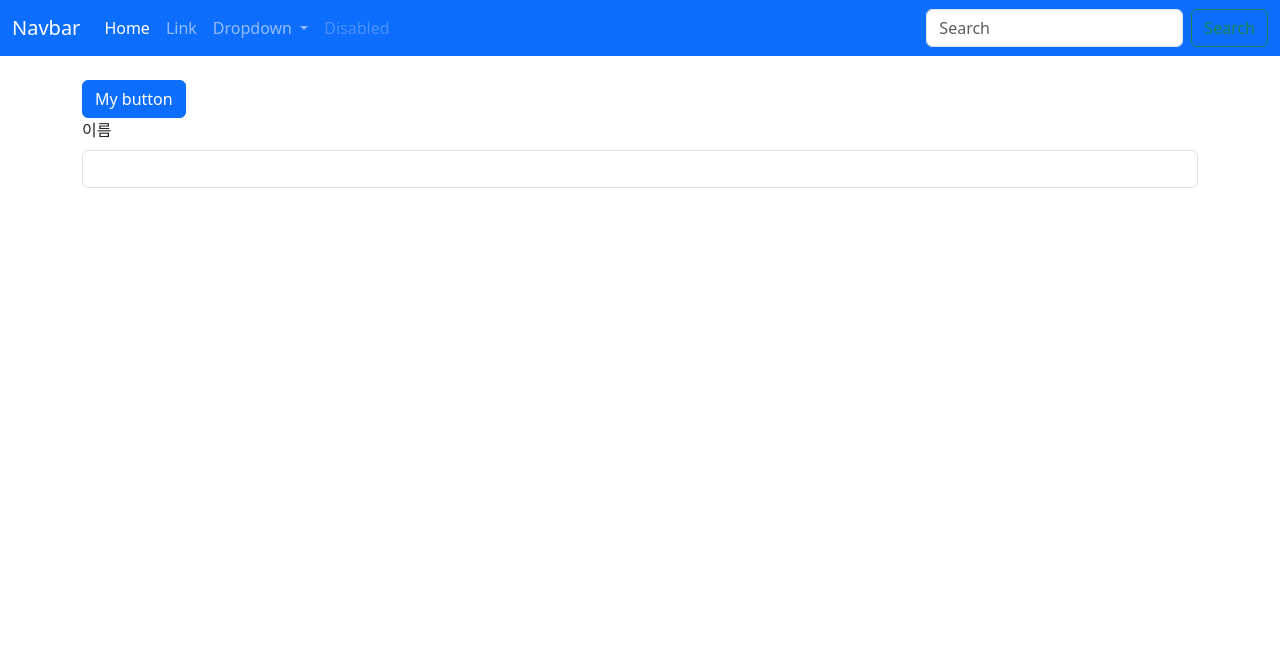
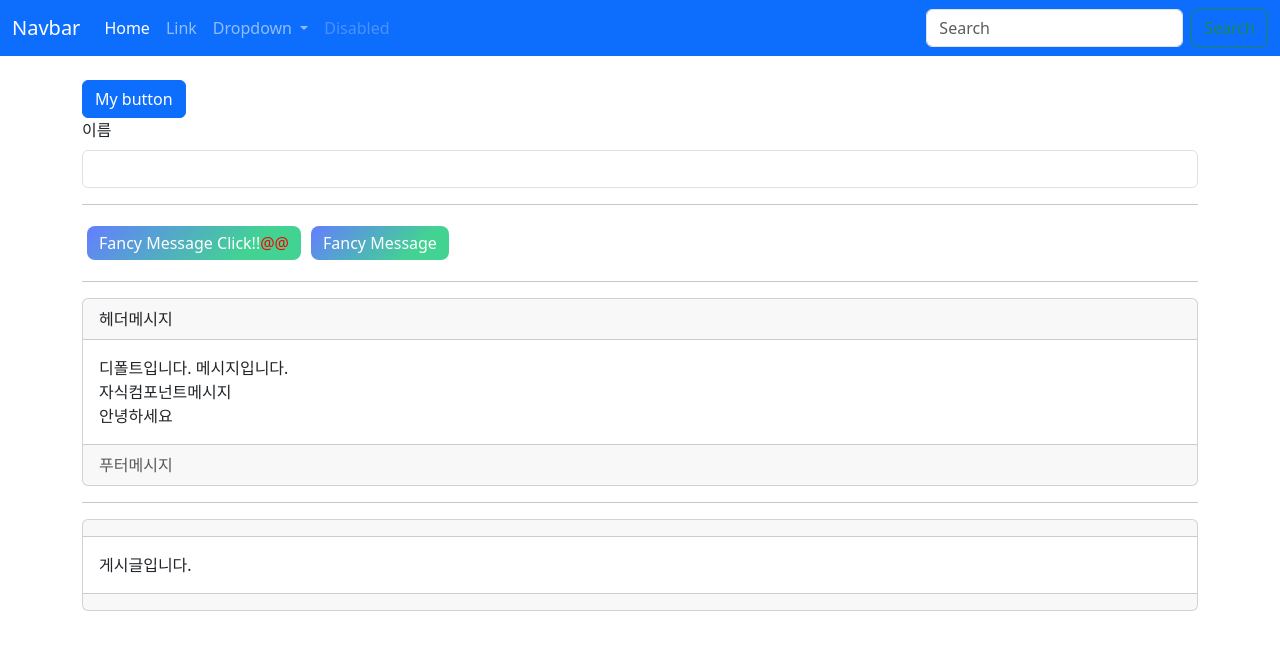
Before and after one commit to warpfence/learn-vue3, a Vue app: page / in a window 1280 px wide. Shown: the top 650 px of the page. Built offline with nearby package versions, Linux system fonts and the light colour scheme; the HTML template or start-up script is replaced by a standard one.

Commit message:
[✨ Feat] Slot

```diff
--- a/src/components/AppCard.vue
+++ b/src/components/AppCard.vue
@@ -1,61 +1,33 @@
 <template>
 	<div class="card">
+		<div class="card-header">
+			<slot v-if="$slots.header" name="header" header-message="헤더메시지"
+				>#Header</slot
+			>
+		</div>
 		<div class="card-body">
-			<!-- type==news ? news : notice -->
-			<span class="badge bg-secondary">{{ typeName }}</span>
-			<h5 class="card-title red mt-2">{{ title }}</h5>
-			<p class="card-text">{{ contents }}</p>
-			<a href="#" class="btn" :class="isLikeClass" @click="toggleLike"
-				>좋아요</a
+			<slot :child-message="childMessage" hello-message="안녕하세요"
+				>#Body</slot
+			>
+		</div>
+		<div class="card-footer text-body-secondary">
+			<slot v-if="hasFooter" name="footer" footer-message="푸터메시지"
+				>#Footer</slot
 			>
 		</div>
 	</div>
 </template>
 
 <script>
-import { computed } from 'vue';
+import { computed, ref } from 'vue';
 
 export default {
-	props: {
-		type: {
-			type: String,
-			default: 'news',
-			validator: value => {
-				return ['news', 'notice'].includes(value);
-			},
-		},
-		title: {
-			type: String,
-			required: true,
-		},
-		contents: {
-			type: String,
-			// required: true,
-		},
-		isLike: {
-			type: Boolean,
-			default: false,
-		},
-	},
-	emits: ['toggleLike'],
-	setup(props, context) {
-		// console.log('props.title: ', props.title);
-		const isLikeClass = computed(() =>
-			props.isLike ? 'btn-danger' : 'btn-outline-danger',
-		);
-		const typeName = computed(() =>
-			props.type === 'news' ? '뉴스' : '공지사항',
-		);
-		const toggleLike = () => {
-			context.emit('toggleLike');
-		};
-		return {
-			isLikeClass,
-			typeName,
-			toggleLike,
-		};
+	setup(props, { slots }) {
+		const childMessage = ref('자식컴포넌트메시지');
+		const hasFooter = computed(() => !!slots.footer);
+		return { childMessage, hasFooter };
 	},
 };
 </script>
 
-<style></style>
+<style lang="scss" scoped></style>
--- /dev/null
+++ b/src/components/FancyButton.vue
@@ -0,0 +1,28 @@
+<template>
+	<button class="fancy-btn">
+		<slot :fancy-message="fancyMessage"></slot>
+	</button>
+</template>
+
+<script>
+import { ref } from 'vue';
+
+export default {
+	setup() {
+		const fancyMessage = ref('Fancy Message');
+		return { fancyMessage };
+	},
+};
+</script>
+
+<style scoped>
+.fancy-btn {
+	color: #fff;
+	background: linear-gradient(315deg, #42d392 25%, #647eff);
+	border: none;
+	padding: 5px 12px;
+	margin: 5px;
+	border-radius: 8px;
+	cursor: pointer;
+}
+</style>
--- a/src/components/TheView.vue
+++ b/src/components/TheView.vue
@@ -3,6 +3,37 @@
 		<div class="container py-4">
 			<MyButton @say-hello="sayHello"></MyButton>
 			<LabelInput label="이름" data-id="id입니다"></LabelInput>
+			<hr />
+			<FancyButton v-slot="{ fancyMessage }"
+				>{{ fancyMessage }} Click!!<span style="color: red">@@</span>
+			</FancyButton>
+			<FancyButton>
+				<template v-slot="{ fancyMessage }">
+					{{ fancyMessage }}
+				</template>
+			</FancyButton>
+			<hr />
+			<AppCard>
+				<!-- <template #[slotArgs]>제목입니다.</template> -->
+				<!-- 암시적으로 Default 슬롯입니다.
+				<template #footer>푸터입니다.</template> -->
+				<template #header="{ headerMessage }">
+					{{ headerMessage }}
+				</template>
+				<template #default="{ childMessage, helloMessage }">
+					<!-- {{ obj }} -->
+					디폴트입니다. {{ message }}
+					<br />
+					{{ childMessage }}
+					<br />
+					{{ helloMessage }}
+				</template>
+				<template #footer="{ footerMessage }">
+					{{ footerMessage }}
+				</template>
+			</AppCard>
+			<hr />
+			<AppCard> 게시글입니다. </AppCard>
 		</div>
 	</main>
 </template>
@@ -10,17 +41,24 @@
 <script>
 import MyButton from './MyButton.vue';
 import LabelInput from './LabelInput.vue';
+import FancyButton from './FancyButton.vue';
+import AppCard from '@/components/AppCard.vue';
+import { ref } from 'vue';
 
 export default {
 	components: {
 		MyButton,
 		LabelInput,
+		FancyButton,
+		AppCard,
 	},
 	setup() {
 		const sayHello = () => {
 			alert('안녕하세요.');
 		};
-		return { sayHello };
+		const slotArgs = ref('header');
+		const message = ref('메시지입니다.');
+		return { sayHello, slotArgs, message };
 	},
 };
 </script>
```
Also changed, not shown: src/components/PostIndex.vue (+4 -4 lines), src/components/PostItem.vue (added, +61 -0 lines).
